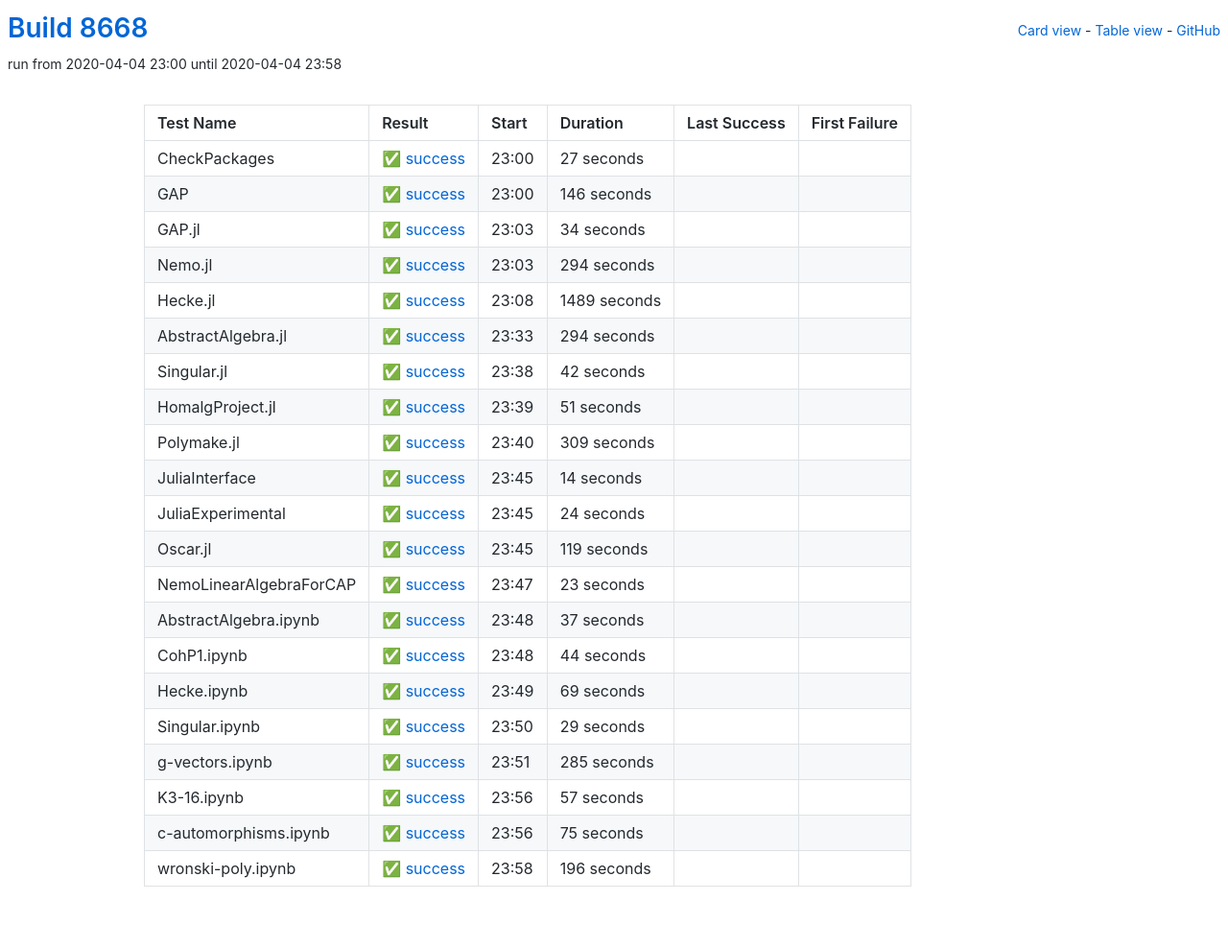
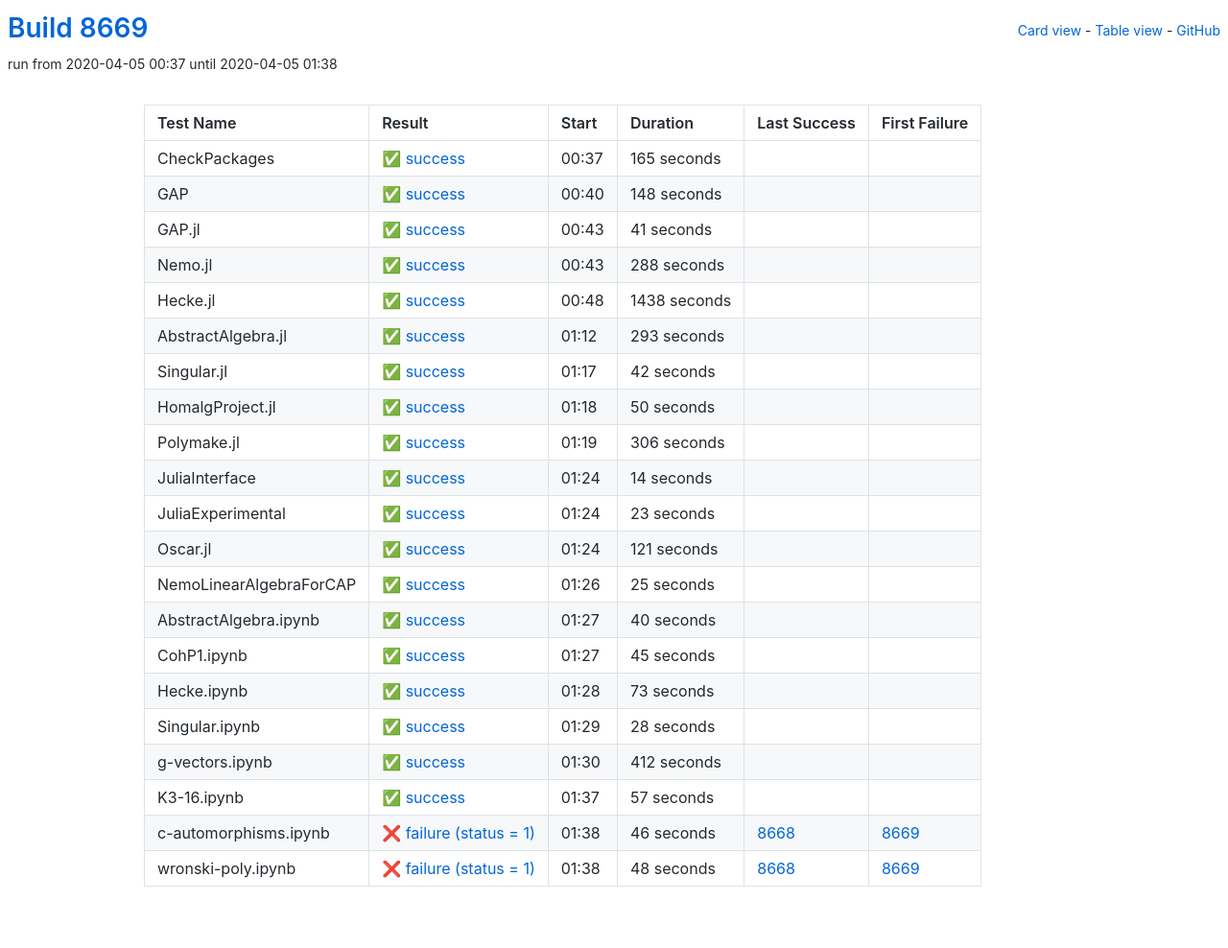
Before and after one commit to oscar-system/oscar-ci-status, a Jekyll site: the page built from table.html, in a window 1280 px wide. Shown: the whole page at 96% size. Built offline with Jekyll 4.4.1, drawn with Linux system fonts in a browser that asks for light colours.

Commit message:
Build 8669

```diff
--- a/_data/ci.yml
+++ b/_data/ci.yml
@@ -1,71 +1,71 @@
-build: 8668
-build_url: https://oscarci.mathematik.uni-kl.de/job/oscar/8668/
+build: 8669
+build_url: https://oscarci.mathematik.uni-kl.de/job/oscar/8669/
 job: oscar
 tests:
-- duration: 27
+- duration: 165
   exitcode: 0
   first_failure: false
   first_failure_url: null
   last_success: false
   last_success_url: null
-  log: https://oscarci.mathematik.uni-kl.de/job/oscar/8668/artifact/logs/build-8668/CheckPackages.log
+  log: https://oscarci.mathematik.uni-kl.de/job/oscar/8669/artifact/logs/build-8669/CheckPackages.log
   name: CheckPackages
-  start: 2020-04-04 23:00
+  start: 2020-04-05 00:37
   status: success
   success: true
-- duration: 146
+- duration: 148
   exitcode: 0
   first_failure: false
   first_failure_url: null
   last_success: false
   last_success_url: null
-  log: https://oscarci.mathematik.uni-kl.de/job/oscar/8668/artifact/logs/build-8668/GAP.log
+  log: https://oscarci.mathematik.uni-kl.de/job/oscar/8669/artifact/logs/build-8669/GAP.log
   name: GAP
-  start: 2020-04-04 23:00
+  start: 2020-04-05 00:40
   status: success
   success: true
-- duration: 34
+- duration: 41
   exitcode: 0
   first_failure: false
   first_failure_url: null
   last_success: false
   last_success_url: null
-  log: https://oscarci.mathematik.uni-kl.de/job/oscar/8668/artifact/logs/build-8668/GAP.jl.log
+  log: https://oscarci.mathematik.uni-kl.de/job/oscar/8669/artifact/logs/build-8669/GAP.jl.log
   name: GAP.jl
-  start: 2020-04-04 23:03
+  start: 2020-04-05 00:43
   status: success
   success: true
-- duration: 294
+- duration: 288
   exitcode: 0
   first_failure: false
   first_failure_url: null
   last_success: false
   last_success_url: null
-  log: https://oscarci.mathematik.uni-kl.de/job/oscar/8668/artifact/logs/build-8668/Nemo.jl.log
+  log: https://oscarci.mathematik.uni-kl.de/job/oscar/8669/artifact/logs/build-8669/Nemo.jl.log
   name: Nemo.jl
-  start: 2020-04-04 23:03
+  start: 2020-04-05 00:43
   status: success
   success: true
-- duration: 1489
+- duration: 1438
   exitcode: 0
   first_failure: false
   first_failure_url: null
   last_success: false
   last_success_url: null
-  log: https://oscarci.mathematik.uni-kl.de/job/oscar/8668/artifact/logs/build-8668/Hecke.jl.log
+  log: https://oscarci.mathematik.uni-kl.de/job/oscar/8669/artifact/logs/build-8669/Hecke.jl.log
   name: Hecke.jl
-  start: 2020-04-04 23:08
+  start: 2020-04-05 00:48
   status: success
   success: true
-- duration: 294
+- duration: 293
   exitcode: 0
   first_failure: false
   first_failure_url: null
   last_success: false
   last_success_url: null
-  log: https://oscarci.mathematik.uni-kl.de/job/oscar/8668/artifact/logs/build-8668/AbstractAlgebra.jl.log
+  log: https://oscarci.mathematik.uni-kl.de/job/oscar/8669/artifact/logs/build-8669/AbstractAlgebra.jl.log
   name: AbstractAlgebra.jl
-  start: 2020-04-04 23:33
+  start: 2020-04-05 01:12
   status: success
   success: true
 - duration: 42
@@ -74,31 +74,31 @@ tests:
   first_failure_url: null
   last_success: false
   last_success_url: null
-  log: https://oscarci.mathematik.uni-kl.de/job/oscar/8668/artifact/logs/build-8668/Singular.jl.log
+  log: https://oscarci.mathematik.uni-kl.de/job/oscar/8669/artifact/logs/build-8669/Singular.jl.log
   name: Singular.jl
-  start: 2020-04-04 23:38
+  start: 2020-04-05 01:17
   status: success
   success: true
-- duration: 51
+- duration: 50
   exitcode: 0
   first_failure: false
   first_failure_url: null
   last_success: false
   last_success_url: null
-  log: https://oscarci.mathematik.uni-kl.de/job/oscar/8668/artifact/logs/build-8668/HomalgProject.jl.log
+  log: https://oscarci.mathematik.uni-kl.de/job/oscar/8669/artifact/logs/build-8669/HomalgProject.jl.log
   name: HomalgProject.jl
-  start: 2020-04-04 23:39
+  start: 2020-04-05 01:18
   status: success
   success: true
-- duration: 309
+- duration: 306
   exitcode: 0
   first_failure: false
   first_failure_url: null
   last_success: false
   last_success_url: null
-  log: https://oscarci.mathematik.uni-kl.de/job/oscar/8668/artifact/logs/build-8668/Polymake.jl.log
+  log: https://oscarci.mathematik.uni-kl.de/job/oscar/8669/artifact/logs/build-8669/Polymake.jl.log
   name: Polymake.jl
-  start: 2020-04-04 23:40
+  start: 2020-04-05 01:19
   status: success
   success: true
 - duration: 14
@@ -107,31 +107,9 @@ tests:
   first_failure_url: null
   last_success: false
   last_success_url: null
-  log: https://oscarci.mathematik.uni-kl.de/job/oscar/8668/artifact/logs/build-8668/JuliaInterface.log
+  log: https://oscarci.mathematik.uni-kl.de/job/oscar/8669/artifact/logs/build-8669/JuliaInterface.log
   name: JuliaInterface
-  start: 2020-04-04 23:45
-  status: success
-  success: true
-- duration: 24
-  exitcode: 0
-  first_failure: false
-  first_failure_url: null
-  last_success: false
-  last_success_url: null
-  log: https://oscarci.mathematik.uni-kl.de/job/oscar/8668/artifact/logs/build-8668/JuliaExperimental.log
-  name: JuliaExperimental
-  start: 2020-04-04 23:45
-  status: success
-  success: true
-- duration: 119
-  exitcode: 0
-  first_failure: false
-  first_failure_url: null
-  last_success: false
-  last_success_url: null
-  log: https://oscarci.mathematik.uni-kl.de/job/oscar/8668/artifact/logs/build-8668/Oscar.jl.log
-  name: Oscar.jl
-  start: 2020-04-04 23:45
+  start: 2020-04-05 01:24
   status: success
   success: true
 - duration: 23
@@ -140,64 +118,86 @@ tests:
   first_failure_url: null
   last_success: false
   last_success_url: null
-  log: https://oscarci.mathematik.uni-kl.de/job/oscar/8668/artifact/logs/build-8668/NemoLinearAlgebraForCAP.log
-  name: NemoLinearAlgebraForCAP
-  start: 2020-04-04 23:47
+  log: https://oscarci.mathematik.uni-kl.de/job/oscar/8669/artifact/logs/build-8669/JuliaExperimental.log
+  name: JuliaExperimental
+  start: 2020-04-05 01:24
   status: success
   success: true
-- duration: 37
+- duration: 121
   exitcode: 0
   first_failure: false
   first_failure_url: null
   last_success: false
   last_success_url: null
-  log: https://oscarci.mathematik.uni-kl.de/job/oscar/8668/artifact/logs/build-8668/AbstractAlgebra.ipynb.log
-  name: AbstractAlgebra.ipynb
-  start: 2020-04-04 23:48
+  log: https://oscarci.mathematik.uni-kl.de/job/oscar/8669/artifact/logs/build-8669/Oscar.jl.log
+  name: Oscar.jl
+  start: 2020-04-05 01:24
   status: success
   success: true
-- duration: 44
+- duration: 25
   exitcode: 0
   first_failure: false
   first_failure_url: null
   last_success: false
   last_success_url: null
-  log: https://oscarci.mathematik.uni-kl.de/job/oscar/8668/artifact/logs/build-8668/CohP1.ipynb.log
-  name: CohP1.ipynb
-  start: 2020-04-04 23:48
+  log: https://oscarci.mathematik.uni-kl.de/job/oscar/8669/artifact/logs/build-8669/NemoLinearAlgebraForCAP.log
+  name: NemoLinearAlgebraForCAP
+  start: 2020-04-05 01:26
   status: success
   success: true
-- duration: 69
+- duration: 40
   exitcode: 0
   first_failure: false
   first_failure_url: null
   last_success: false
   last_success_url: null
-  log: https://oscarci.mathematik.uni-kl.de/job/oscar/8668/artifact/logs/build-8668/Hecke.ipynb.log
-  name: Hecke.ipynb
-  start: 2020-04-04 23:49
+  log: https://oscarci.mathematik.uni-kl.de/job/oscar/8669/artifact/logs/build-8669/AbstractAlgebra.ipynb.log
+  name: AbstractAlgebra.ipynb
+  start: 2020-04-05 01:27
   status: success
   success: true
-- duration: 29
+- duration: 45
   exitcode: 0
   first_failure: false
   first_failure_url: null
   last_success: false
   last_success_url: null
-  log: https://oscarci.mathematik.uni-kl.de/job/oscar/8668/artifact/logs/build-8668/Singular.ipynb.log
-  name: Singular.ipynb
-  start: 2020-04-04 23:50
+  log: https://oscarci.mathematik.uni-kl.de/job/oscar/8669/artifact/logs/build-8669/CohP1.ipynb.log
+  name: CohP1.ipynb
+  start: 2020-04-05 01:27
   status: success
   success: true
-- duration: 285
+- duration: 73
   exitcode: 0
   first_failure: false
   first_failure_url: null
   last_success: false
   last_success_url: null
-  log: https://oscarci.mathematik.uni-kl.de/job/oscar/8668/artifact/logs/build-8668/g-vectors.ipynb.log
+  log: https://oscarci.mathematik.uni-kl.de/job/oscar/8669/artifact/logs/build-8669/Hecke.ipynb.log
+  name: Hecke.ipynb
+  start: 2020-04-05 01:28
+  status: success
+  success: true
+- duration: 28
+  exitcode: 0
+  first_failure: false
+  first_failure_url: null
+  last_success: false
+  last_success_url: null
+  log: https://oscarci.mathematik.uni-kl.de/job/oscar/8669/artifact/logs/build-8669/Singular.ipynb.log
+  name: Singular.ipynb
+  start: 2020-04-05 01:29
+  status: success
+  success: true
+- duration: 412
+  exitcode: 0
+  first_failure: false
+  first_failure_url: null
+  last_success: false
+  last_success_url: null
+  log: https://oscarci.mathematik.uni-kl.de/job/oscar/8669/artifact/logs/build-8669/g-vectors.ipynb.log
   name: g-vectors.ipynb
-  start: 2020-04-04 23:51
+  start: 2020-04-05 01:30
   status: success
   success: true
 - duration: 57
@@ -206,30 +206,30 @@ tests:
   first_failure_url: null
   last_success: false
   last_success_url: null
-  log: https://oscarci.mathematik.uni-kl.de/job/oscar/8668/artifact/logs/build-8668/K3-16.ipynb.log
+  log: https://oscarci.mathematik.uni-kl.de/job/oscar/8669/artifact/logs/build-8669/K3-16.ipynb.log
   name: K3-16.ipynb
-  start: 2020-04-04 23:56
+  start: 2020-04-05 01:37
   status: success
   success: true
-- duration: 75
-  exitcode: 0
-  first_failure: false
-  first_failure_url: null
-  last_success: false
-  last_success_url: null
-  log: https://oscarci.mathematik.uni-kl.de/job/oscar/8668/artifact/logs/build-8668/c-automorphisms.ipynb.log
+- duration: 46
+  exitcode: 1
+  first_failure: 8669
+  first_failure_url: https://oscarci.mathematik.uni-kl.de/job/oscar/8669/
+  last_success: 8668
+  last_success_url: https://oscarci.mathematik.uni-kl.de/job/oscar/8668/
+  log: https://oscarci.mathematik.uni-kl.de/job/oscar/8669/artifact/logs/build-8669/c-automorphisms.ipynb.log
   name: c-automorphisms.ipynb
-  start: 2020-04-04 23:56
-  status: success
-  success: true
-- duration: 196
-  exitcode: 0
-  first_failure: false
-  first_failure_url: null
-  last_success: false
-  last_success_url: null
-  log: https://oscarci.mathematik.uni-kl.de/job/oscar/8668/artifact/logs/build-8668/wronski-poly.ipynb.log
+  start: 2020-04-05 01:38
+  status: failure
+  success: false
+- duration: 48
+  exitcode: 1
+  first_failure: 8669
+  first_failure_url: https://oscarci.mathematik.uni-kl.de/job/oscar/8669/
+  last_success: 8668
+  last_success_url: https://oscarci.mathematik.uni-kl.de/job/oscar/8668/
+  log: https://oscarci.mathematik.uni-kl.de/job/oscar/8669/artifact/logs/build-8669/wronski-poly.ipynb.log
   name: wronski-poly.ipynb
-  start: 2020-04-04 23:58
-  status: success
-  success: true
+  start: 2020-04-05 01:38
+  status: failure
+  success: false
```
Also changed, not shown: README.md.
